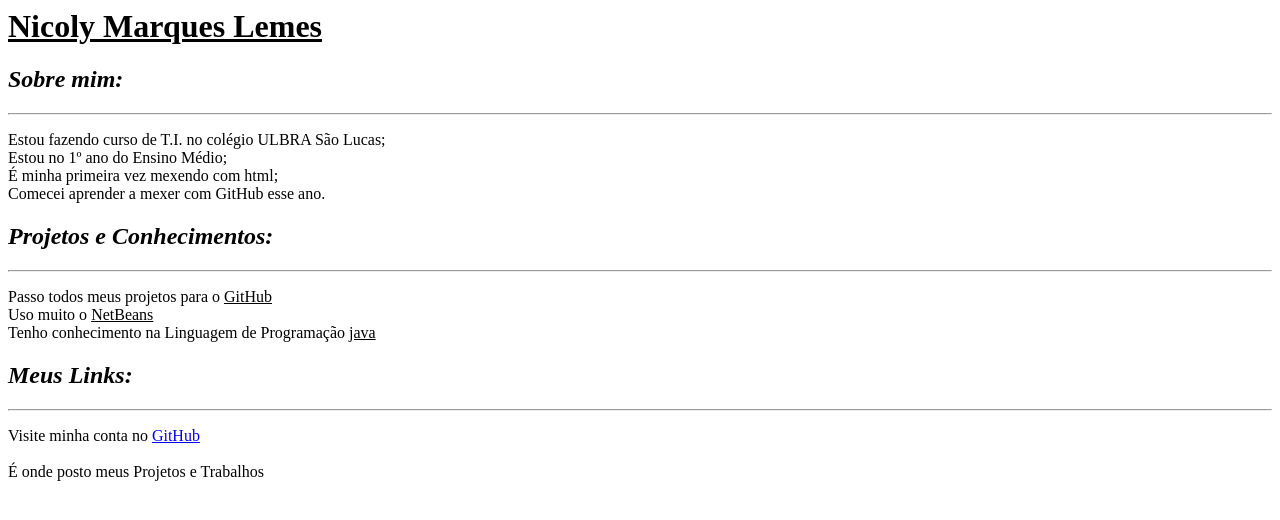
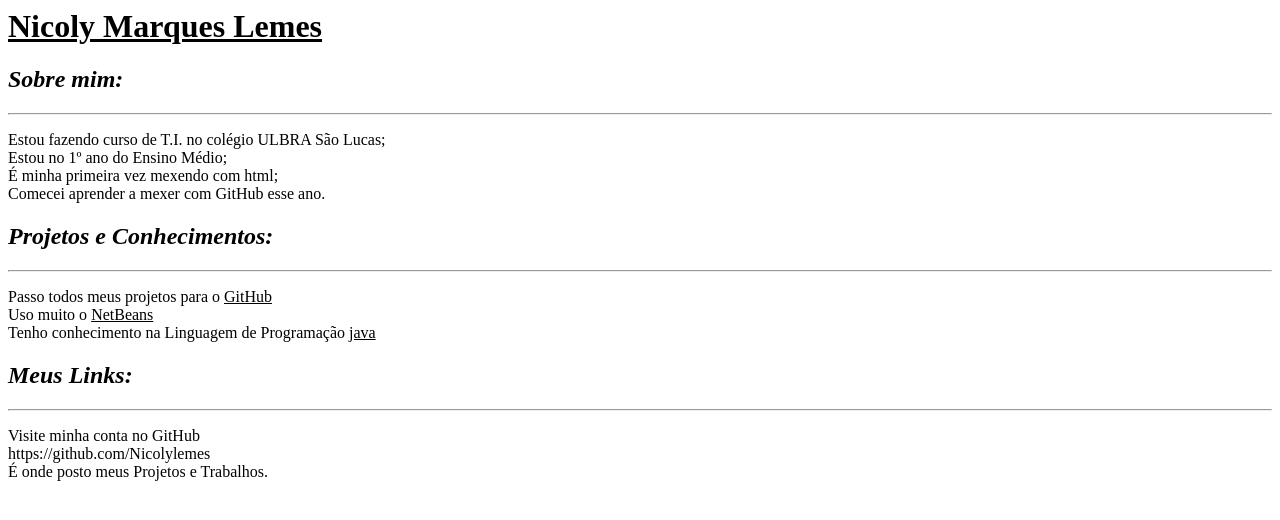
Before and after one commit to Nicolylemes/Portifolio, a plain HTML site: page atividade/index.html in a window 1280 px wide. Drawn offline with Linux system fonts and the light colour scheme.

Commit message:
portifolio

```diff
--- a/atividade/index.html
+++ b/atividade/index.html
@@ -24,8 +24,9 @@
     <h2><i>Meus Links:</i></h2>
     <hr>
     <p>
-        Visite minha conta no <a href="<https://github.com/Nicolylemes>">GitHub</a><br><br>
-        É onde posto meus Projetos e Trabalhos
+        Visite minha conta no GitHub <br>
+        https://github.com/Nicolylemes <br>
+        É onde posto meus Projetos e Trabalhos.
     </p>
 </body>
 </html>
```
